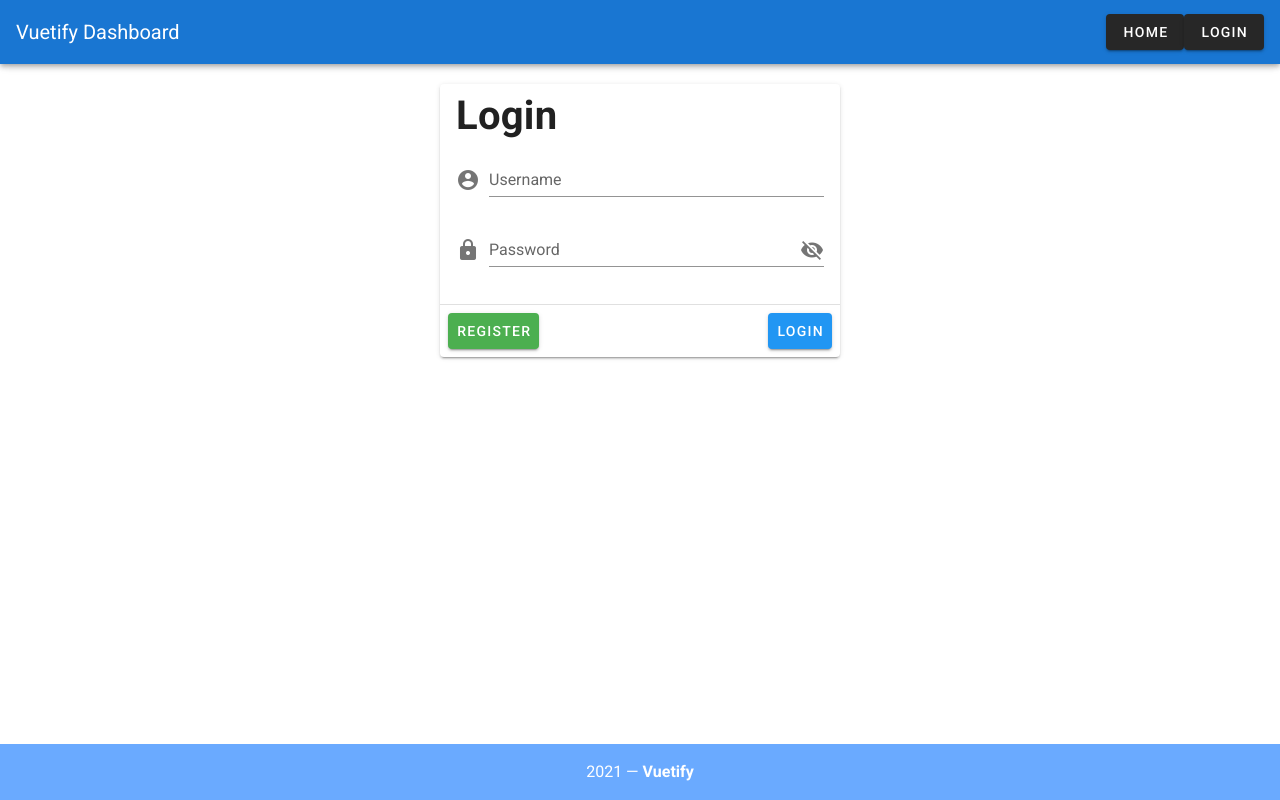
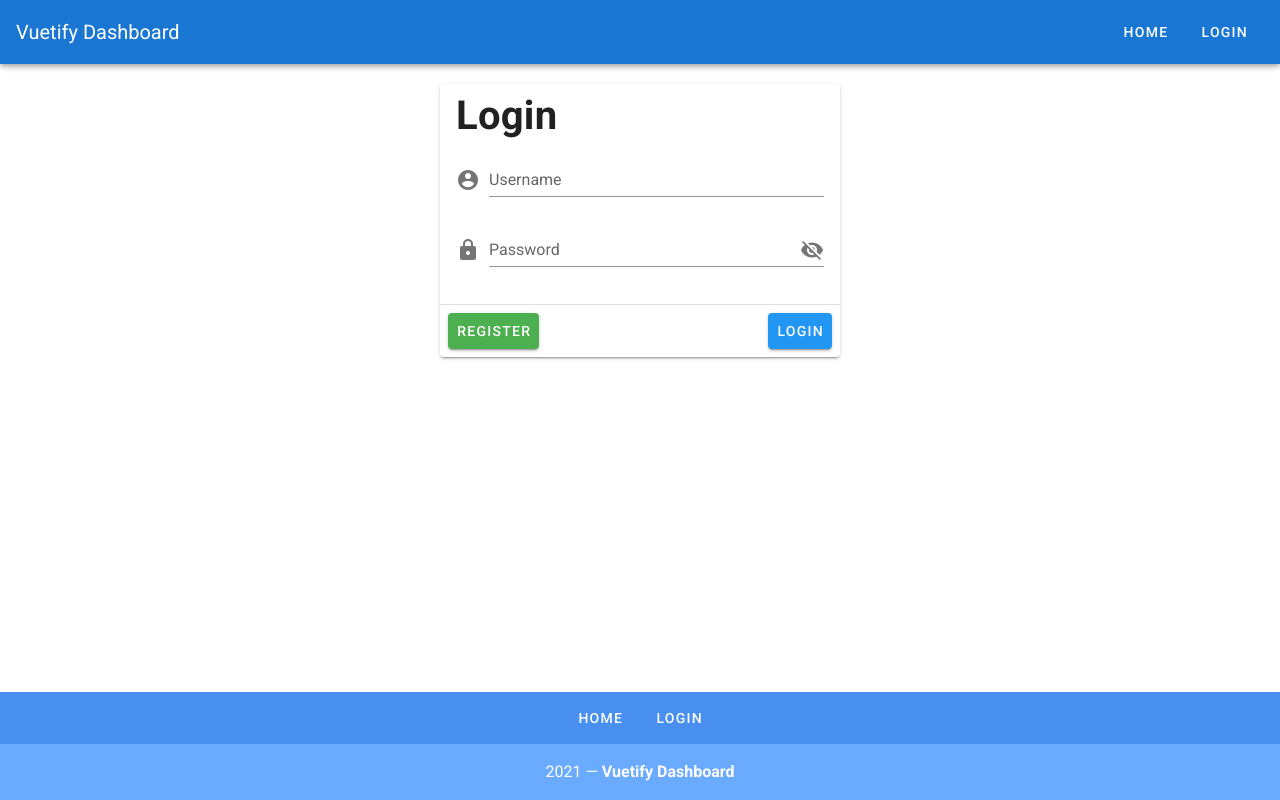
Before and after one commit to lekegitrepo/vuetify-dashboard, a Vue app: page / in a window 1280 px wide. Built offline with nearby package versions, Linux system fonts and the light colour scheme.

Commit message:
Add footer links

```diff
--- a/src/App.vue
+++ b/src/App.vue
@@ -3,8 +3,8 @@
     <v-app-bar color="primary" app dark>
       <v-toolbar-title>Vuetify Dashboard</v-toolbar-title>
       <v-spacer></v-spacer>
-      <v-btn>Home</v-btn>
-      <v-btn>Login</v-btn>
+      <v-btn text rounded>Home</v-btn>
+      <v-btn text rounded>Login</v-btn>
     </v-app-bar>
     <v-content>
       <v-card width="400" class="mx-auto mt-5">
@@ -44,7 +44,7 @@
           {{ link }}
         </v-btn>
         <v-col class="primary lighten-2 py-4 text-center white--text" cols="12">
-          {{ new Date().getFullYear() }} — <strong>Vuetify</strong>
+          {{ new Date().getFullYear() }} — <strong>Vuetify Dashboard</strong>
         </v-col>
       </v-row>
     </v-footer>
@@ -59,6 +59,7 @@ export default {
 
   data: () => ({
     showPassword: false,
+    links: ["Home", "Login"],
   }),
 };
 </script>
```
